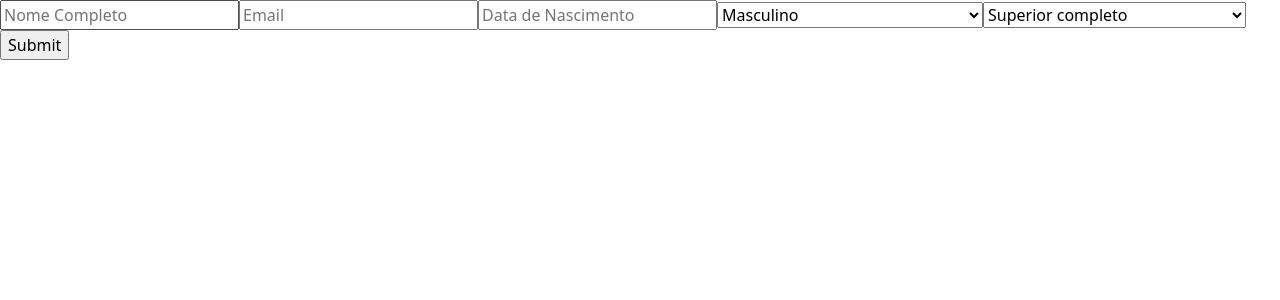
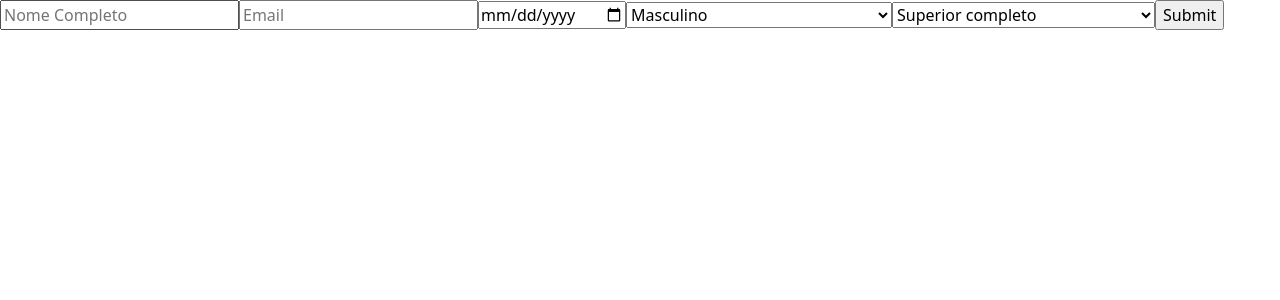
Before and after one commit to nothiel/fatech, a React (Create React App) app: page / in a window 1280 px wide. Shown: the top 300 px of the page. Built offline with nearby package versions, Linux system fonts and the light colour scheme.

Commit message:
Add fetch on local server

```diff
--- a/package.json
+++ b/package.json
@@ -6,6 +6,7 @@
     "@testing-library/jest-dom": "^5.16.5",
     "@testing-library/react": "^13.3.0",
     "@testing-library/user-event": "^13.5.0",
+    "axios": "^0.27.2",
     "bootstrap": "^5.2.0",
     "react": "^18.2.0",
     "react-bootstrap": "^2.5.0",
--- a/src/App.js
+++ b/src/App.js
@@ -1,17 +1,26 @@
 import React from 'react';
 import { useForm } from 'react-hook-form';
+import axios from 'axios';
+export default function App() {
+  const { register, handleSubmit, formState: { errors } } = useForm();
 
-export default function App() {
-  const { register, handleSubmit } = useForm();
-  function onSubmit(data) {
+  function _calculateAge(birthday) { // birthday is a date
+    var ageDifMs = Date.now() - birthday.getTime();
+    var ageDate = new Date(ageDifMs); // miliseconds from epoch
+    return Math.abs(ageDate.getUTCFullYear() - 1970);
+  }
+  const onSubmit = data => {
     console.log(data)
+    data.age = _calculateAge(new Date(data.birth_date))
+    // console.log(data)
+    axios.post('http://localhost:8000/user/register', data).then(response => response.json()).then(data => console.log(data))
   }
 
   return (
     <form onSubmit={handleSubmit(onSubmit)}>
       <input type="text" placeholder="Nome Completo" {...register("name", {required: true, maxLength: 80})} />
       <input type="text" placeholder="Email" {...register("email", {required: true, pattern: /^\S+@\S+$/i})} />
-      <input type="datetime" placeholder="Data de Nascimento" {...register("birthDate", {required: true})} />
+      <input type="date" placeholder="Data de Nascimento" {...register("birth_date", {required: true})} />
       <select {...register("gender", { required: true })}>
         <option value="Masculino">Masculino</option>
         <option value="Feminino">Feminino</option>
```
Also changed, not shown: 1 other file (tests, documents, lock files or other folders).
